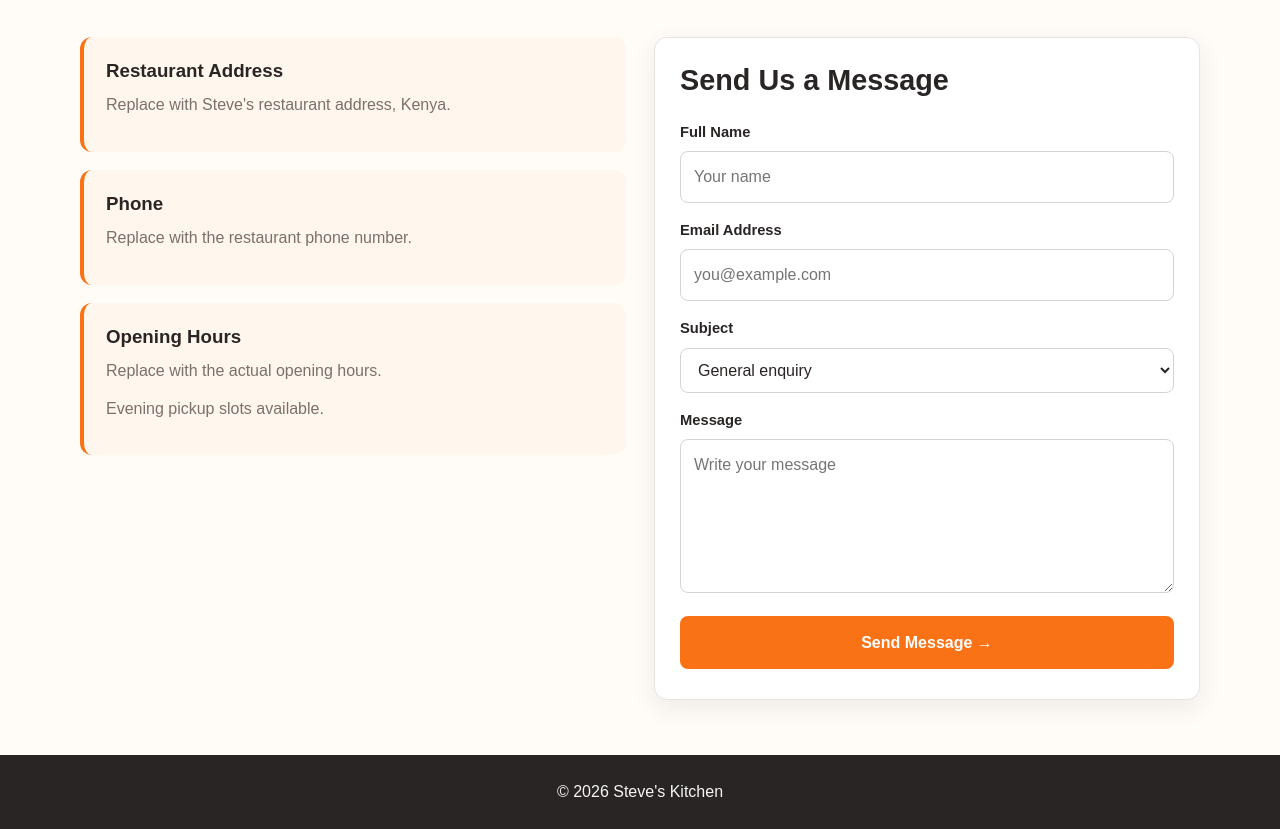
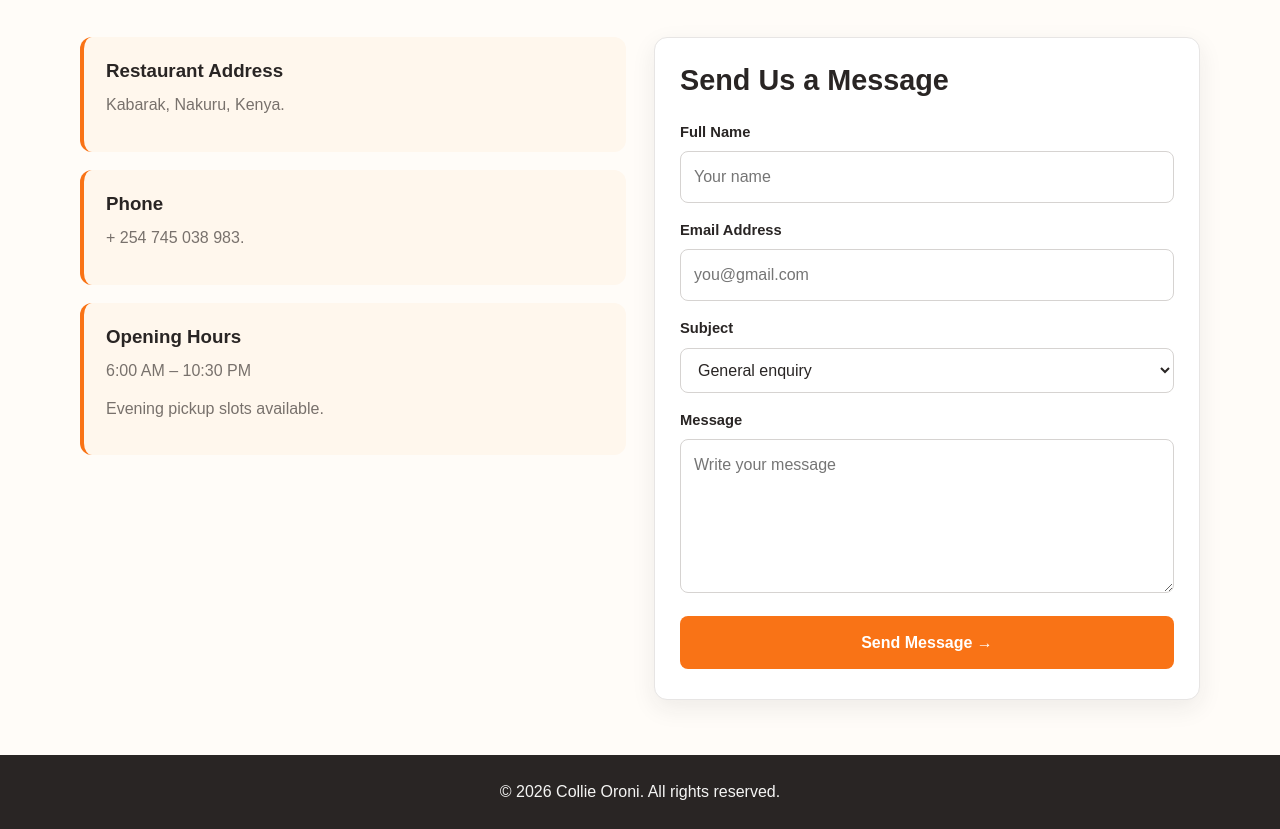
Before and after one commit to DONNYEN41/-Steve-s-Kitchen, a plain HTML site: page contact.html in a window 1280 px wide. Shown: the part 270-1099 px from the top of the page. Drawn offline with Linux system fonts and the light colour scheme.

Commit message:
update all the changes

```diff
--- a/contact.html
+++ b/contact.html
@@ -31,17 +31,17 @@
       <section class="contact-details">
         <article class="contact-item">
           <h3>Restaurant Address</h3>
-          <p>Replace with Steve's restaurant address, Kenya.</p>
+          <p>Kabarak, Nakuru, Kenya.</p>
         </article>
 
         <article class="contact-item">
           <h3>Phone</h3>
-          <p>Replace with the restaurant phone number.</p>
+          <p>+ 254 745 038 983.</p>
         </article>
 
         <article class="contact-item">
           <h3>Opening Hours</h3>
-          <p>Replace with the actual opening hours.</p>
+          <p> 6:00 AM – 10:30 PM</p>
           <p>Evening pickup slots available.</p>
         </article>
       </section>
@@ -54,7 +54,7 @@
 
           <label for="email">Email Address</label>
           <input id="email" name="email" type="email"
-                 required placeholder="you@example.com">
+                 required placeholder="you@gmail.com">
 
           <label for="subject">Subject</label>
           <select id="subject" name="subject">
@@ -78,7 +78,9 @@
     </div>
   </main>
 
-  <footer><p>© <span id="year"></span> Steve's Kitchen</p></footer>
+ <footer>
+    <p>&copy; 2026 Collie Oroni. All rights reserved.</p>
+</footer>
   <script src="assets/script.js"></script>
 </body>
 </html>
```
Also changed, not shown: about.html (+3 -1 lines), index.html (+2 -2 lines), menu.html (+3 -1 lines), order.html (+3 -1 lines).
